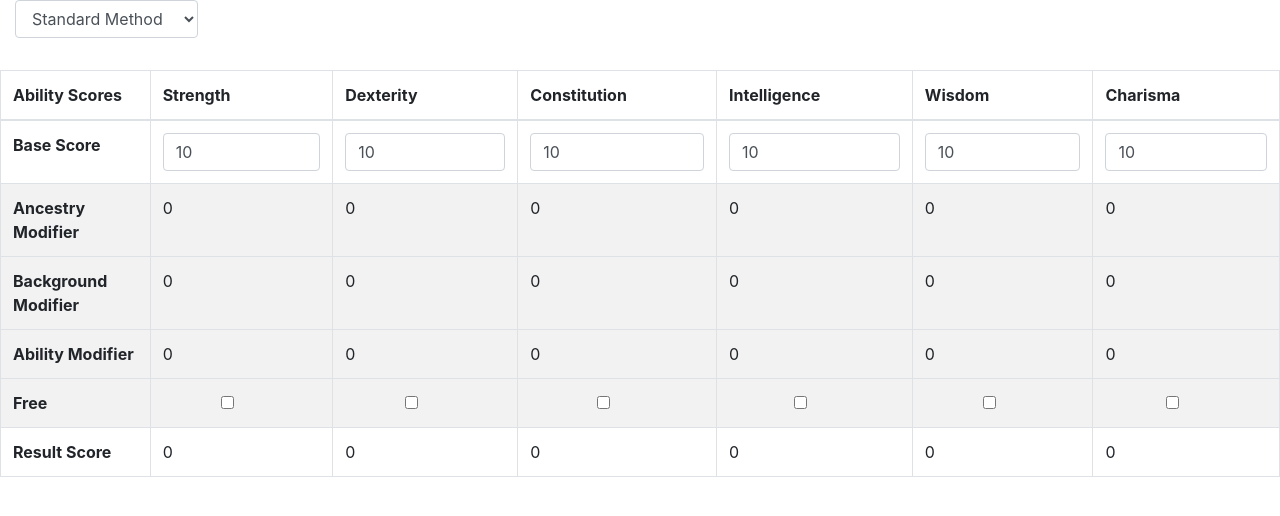
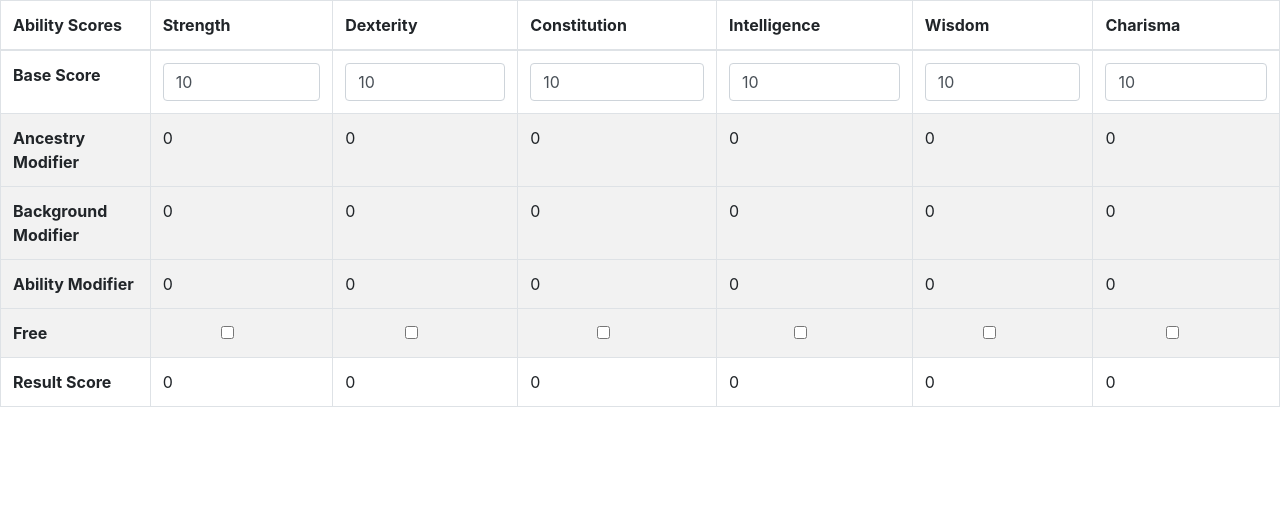
Before and after one commit to rasmus-e-christensen/PathfinderEditor, a Flask app: page /ability in a window 1280 px wide. Shown: the top 516 px of the page. Run offline with Flask 2, Linux system fonts and the light colour scheme; some libraries are stand-ins or nearby versions.

Commit message:
removed rolling stuff

```diff
--- a/app/templates/ability_score.html
+++ b/app/templates/ability_score.html
@@ -2,18 +2,11 @@
 <html lang="en">
 
 <head>
-    <script src="../static/js/ability.js"></script>
     <!-- Bootstrap core CSS -->
     <link href="../static/vendor/bootstrap/css/bootstrap.min.css" rel="stylesheet">
 </head>
 <body>
-<div class="btn-group col-md-2">
-    <select class="form-control" id="ability_method_select">
-        <option class="dropdown-item" id='standard_method'>Standard Method</option>
-        <option class="dropdown-item" id='rolling_method'>Rolling Stats</option>
-    </select>
-</div>
-<table class="table table-bordered" id="table" style="margin-top: 2.5%">
+<table class="table table-bordered" id="table">
     <thead>
     <tr>
         <th scope="col">Ability Scores</th>
@@ -95,4 +88,5 @@
     </tbody>
 </table>
 </body>
+<script src="../static/js/ability.js"></script>
 </html>
--- a/app/templates/ancestry.html
+++ b/app/templates/ancestry.html
@@ -1,7 +1,7 @@
 <!DOCTYPE html>
 <html lang="en">
 <head>
-    <script src="../static/js/ancestry.js"></script>
+
     <!-- Bootstrap core CSS -->
     <link href="../static/vendor/bootstrap/css/bootstrap.min.css" rel="stylesheet">
 </head>
@@ -52,4 +52,5 @@ function changeAncestry(){
 };
 </script>
 </body>
+<script src="../static/js/ancestry.js"></script>
 </html>
```
